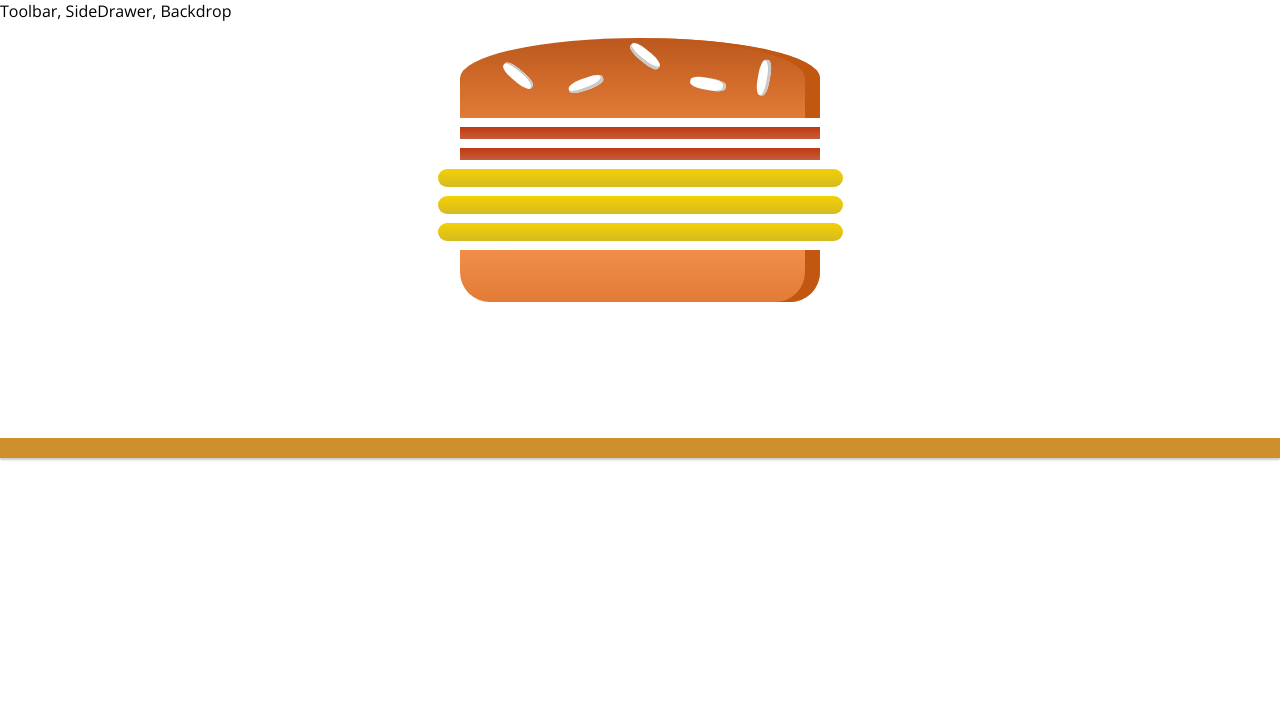
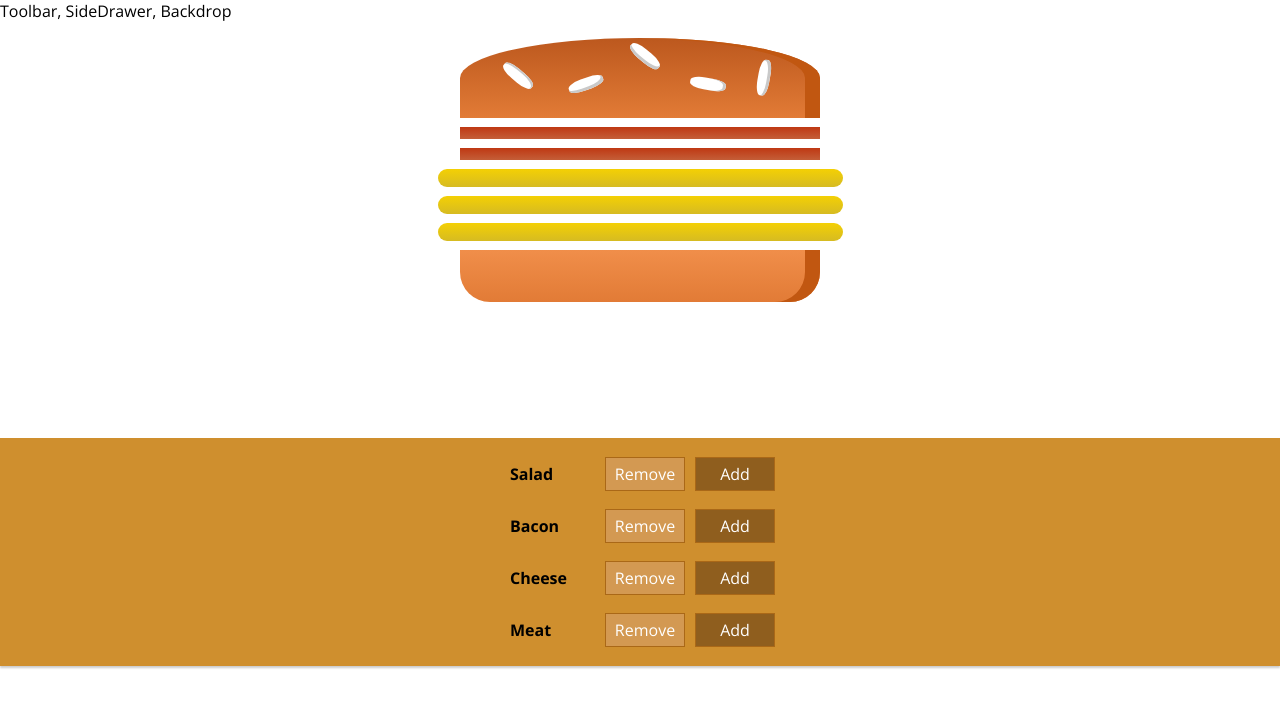
Before and after one commit to lechcirmirakis/burger_configurator, a React (Create React App) app: page / in a window 1280 px wide. Shown: the top 708 px of the page. Built offline with nearby package versions, Linux system fonts and the light colour scheme.

Commit message:
Outputing Controls Buttons

```diff
--- a/src/components/Burger/BuildControls/Control/index.js
+++ b/src/components/Burger/BuildControls/Control/index.js
@@ -1,12 +1,12 @@
 import React from "react";
-import { ControlWrapper, ControlButton } from "./styles";
+import { ControlWrapper, ControlButton, ControlLabel } from "./style";
 
 const control = ({ label }) => {
   return (
     <ControlWrapper>
-      <div>{label}</div>
-      <ControlButton>Remove</ControlButton>
-      <ControlButton>Add</ControlButton>
+      <ControlLabel>{label}</ControlLabel>
+      <ControlButton className="Less">Remove</ControlButton>
+      <ControlButton className="More">Add</ControlButton>
     </ControlWrapper>
   );
 };
--- a/src/components/Burger/BuildControls/Control/style.js
+++ b/src/components/Burger/BuildControls/Control/style.js
@@ -2,9 +2,31 @@ import styled from "styled-components";
 
 export const ControlWrapper = styled.div`
   display: flex;
+  justify-content: space-between;
   align-items: center;
   margin: 5px 0;
-  justify-content: space-between;
+
+  .Less {
+    background-color: #d39952;
+    color: white;
+  }
+
+  .More {
+    background-color: #8f5e1e;
+    color: white;
+  }
+
+  .Less:hover,
+  .Less:active {
+    background-color: #daa972;
+    color: white;
+  }
+
+  .More:hover,
+  .More:active {
+    background-color: #99703f;
+    color: white;
+  }
 `;
 
 export const ControlButton = styled.button`
@@ -16,4 +38,23 @@ export const ControlButton = styled.button`
   border: 1px solid #aa6817;
   cursor: pointer;
   outline: none;
+
+  &:disabled {
+    background-color: #ac9980;
+    border: 1px solid #7e7365;
+    color: #ccc;
+    cursor: default;
+  }
+
+  &:disabled:hover {
+    background-color: #ac9980;
+    color: #ccc;
+    cursor: not-allowed;
+  }
 `;
+
+export const ControlLabel = styled.div`
+  padding: 10px;
+  font-weight: bold;
+  width: 80px;
+`;
--- a/src/components/Burger/BuildControls/index.js
+++ b/src/components/Burger/BuildControls/index.js
@@ -1,8 +1,23 @@
 import React from "react";
 import { BuildControlsWrapper } from "./styles";
+import Control from "./Control/";
+
+const controls = [
+  { label: "Salad", type: "salad" },
+  { label: "Bacon", type: "bacon" },
+  { label: "Cheese", type: "cheese" },
+  { label: "Meat", type: "meat" },
+];
 
 const buildControls = () => {
-  return <BuildControlsWrapper></BuildControlsWrapper>;
+  const showControls = (control, idx) => {
+    const { label, type } = control;
+    return <Control label={label} key={type} />;
+  };
+
+  return (
+    <BuildControlsWrapper>{controls.map(showControls)}</BuildControlsWrapper>
+  );
 };
 
 export default buildControls;
--- a/src/containers/BurgerBuilder/index.js
+++ b/src/containers/BurgerBuilder/index.js
@@ -1,6 +1,6 @@
 import React, { Component } from "react";
 import Burger from "../../components/Burger";
-import BuildControls from '../../components/Burger/BuildControls/';
+import BuildControls from "../../components/Burger/BuildControls/";
 
 class BurgerBuilder extends Component {
   state = {
@@ -16,7 +16,7 @@ class BurgerBuilder extends Component {
     return (
       <>
         <Burger items={this.state.items} />
-        <BuildControls>Build Controls</BuildControls>
+        <BuildControls />
       </>
     );
   }
```
